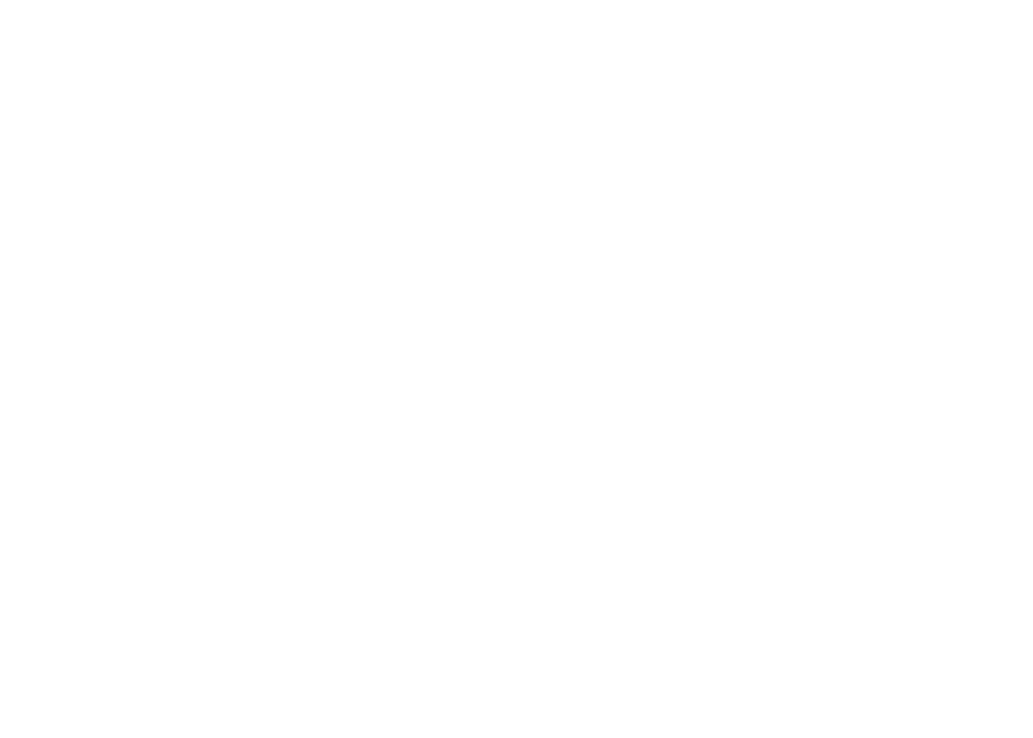
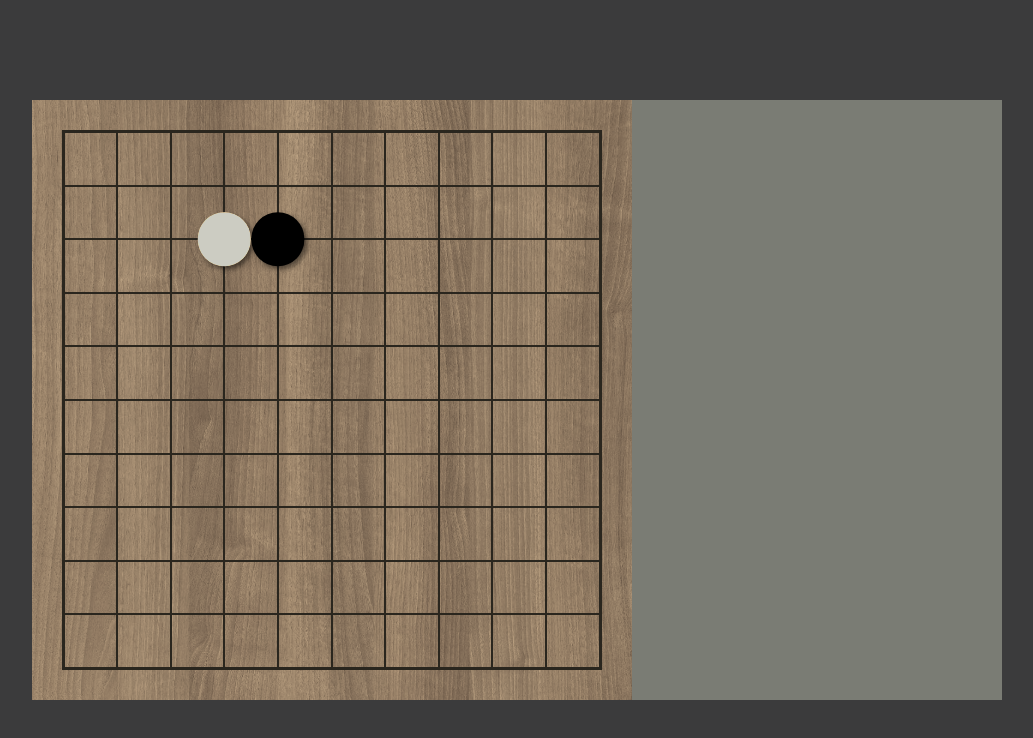
Before and after one commit to KINZ-UP/omok_client, a React (Create React App) app: page /board/1 in a window 1280 px wide. Shown: the top 738 px of the page, without its empty margins (123-1156 px from the left). Built offline with nearby package versions, Linux system fonts and the light colour scheme.

Commit message:
save: implement board page

```diff
--- /dev/null
+++ b/src/components/board/AspectRatioBox.js
@@ -0,0 +1,35 @@
+import React from 'react';
+import styled from 'styled-components';
+import { palette } from '../../lib/styles/palette';
+
+function AspectRatioBox({ children }) {
+  return <AspectRatioBoxBlock>{children}</AspectRatioBoxBlock>;
+}
+const AspectRatioBoxBlock = styled.div`
+  background: #fff;
+  width: min(95vw, 600px);
+  height: min(153.71vw, 970.8px);
+
+  margin: auto;
+
+  display: grid;
+  grid-template-rows: 1.618fr 1fr;
+  /* padding: min(5vmin, 30px); */
+
+  @media (min-aspect-ratio: 1000/1618) {
+    width: min(59.328vh, 600px);
+    height: min(95vh, 970.8px);
+  }
+  @media (min-aspect-ratio: 1/1) {
+    width: min(95vw, 970.8px);
+    height: min(59.328vw, 600px);
+    grid-template-columns: 1.618fr 1fr;
+    grid-template-rows: 1fr;
+  }
+  @media (min-aspect-ratio: 1618/1000) {
+    width: min(153.71vh, 970.8px);
+    height: min(95vh, 600px);
+  }
+`;
+
+export default AspectRatioBox;
--- /dev/null
+++ b/src/components/board/Board.js
@@ -0,0 +1,24 @@
+import React from 'react';
+import styled from 'styled-components';
+import Wood from '../../assets/wood.png';
+import GridContainer from '../../containers/board/GridContainer';
+import { palette } from '../../lib/styles/palette';
+import Grid from './Grid';
+import Stone from './Stone';
+
+function Board() {
+  return (
+    <BoardBlock>
+      <GridContainer />
+    </BoardBlock>
+  );
+}
+
+const BoardBlock = styled.div`
+  background-image: url(${Wood});
+  background-size: cover;
+  filter: hue-rotate(-30deg) grayscale(0.1) sepia(0.8) brightness(80%);
+  padding: 5%;
+`;
+
+export default Board;
--- /dev/null
+++ b/src/components/board/Control.js
@@ -0,0 +1,14 @@
+import React from 'react';
+import styled from 'styled-components';
+import { palette } from '../../lib/styles/palette';
+
+function Control() {
+  return <ControlBlock />;
+}
+
+const ControlBlock = styled.div`
+  background-color: ${palette.darkwoodThree[2]};
+  overflow: hidden;
+`;
+
+export default Control;
--- /dev/null
+++ b/src/components/board/Grid.js
@@ -0,0 +1,49 @@
+import React, { useEffect, useRef } from 'react';
+import { useDispatch } from 'react-redux';
+import styled from 'styled-components';
+import { palette } from '../../lib/styles/palette';
+import { getRect } from '../../modules/board';
+import Stone from './Stone';
+import TempStone from './TempStone';
+
+function Grid({ position, onMouseMove, onMouseLeave }) {
+  const dispatch = useDispatch();
+  const gridElem = useRef(null);
+  useEffect(() => {
+    if (gridElem) {
+      dispatch(getRect(gridElem.current));
+    }
+  }, [dispatch, gridElem]);
+
+  return (
+    <GridBlock
+      ref={gridElem}
+      onMouseMove={onMouseMove}
+      onMouseLeave={onMouseLeave}
+    >
+      {Array.from({ length: 100 }).map((_, idx) => (
+        <div key={idx} className="square" />
+      ))}
+      <div className="stones">
+        <Stone color="white" position={{ x: 3, y: 2 }} />
+        <Stone color="black" position={{ x: 4, y: 2 }} />
+      </div>
+      <TempStone position={position} />
+    </GridBlock>
+  );
+}
+
+const GridBlock = styled.div`
+  position: relative;
+  display: grid;
+  width: 100%;
+  height: 100%;
+  grid-template-columns: repeat(10, 1fr);
+  grid-template-rows: repeat(10, 1fr);
+  border: 2px solid ${palette.darkwoodThree[4]};
+  .square {
+    border: 1px solid ${palette.darkwoodThree[4]};
+  }
+`;
+
+export default Grid;
--- /dev/null
+++ b/src/components/board/Stone.js
@@ -0,0 +1,23 @@
+import React from 'react';
+import styled from 'styled-components';
+
+function Stone({ color, position }) {
+  return <StoneBlock color={color} position={position}></StoneBlock>;
+}
+
+const StoneBlock = styled.div`
+  background-color: ${(props) => (props.color === 'white' ? '#fff' : '#000')};
+  width: 10%;
+  height: 10%;
+  border-radius: 100%;
+
+  position: absolute;
+  top: -5%;
+  left: -5%;
+
+  transform: ${(props) =>
+    `translate(${100 * props.position.x}%, ${100 * props.position.y}%)`};
+
+  box-shadow: 3px 3px 5px rgba(0, 0, 0, 0.5);
+`;
+export default Stone;
--- /dev/null
+++ b/src/components/board/TempStone.js
@@ -0,0 +1,25 @@
+import React from 'react';
+import styled from 'styled-components';
+
+function TempStone({ position }) {
+  if (position.x === null || position.y === null) {
+    return null;
+  }
+  return <TempStoneBlock position={position}></TempStoneBlock>;
+}
+
+const TempStoneBlock = styled.div`
+  background-color: rgba(0, 0, 0, 0.5);
+  width: 10%;
+  height: 10%;
+  border-radius: 100%;
+
+  position: absolute;
+  top: -5%;
+  left: -5%;
+
+  transform: ${(props) =>
+    `translate(${100 * props.position.x}%, ${100 * props.position.y}%)`};
+`;
+
+export default TempStone;
--- /dev/null
+++ b/src/containers/board/GridContainer.js
@@ -0,0 +1,27 @@
+import React, { useCallback, useState } from 'react';
+import { useDispatch, useSelector } from 'react-redux';
+import Grid from '../../components/board/Grid';
+import { mouseLeave, mouseMove } from '../../modules/board';
+
+function GridContainer() {
+  const { mouseCoord } = useSelector(({ board }) => board);
+  const dispatch = useDispatch();
+  const onMouseMove = useCallback(
+    (e) => {
+      console.log(e.pageX, e.pageY);
+      dispatch(mouseMove(e));
+    },
+    [dispatch]
+  );
+
+  const onMouseLeave = useCallback(() => dispatch(mouseLeave()), [dispatch]);
+  return (
+    <Grid
+      onMouseMove={onMouseMove}
+      onMouseLeave={onMouseLeave}
+      position={mouseCoord}
+    />
+  );
+}
+
+export default GridContainer;
--- /dev/null
+++ b/src/modules/board.js
@@ -0,0 +1,80 @@
+import { put, throttle } from '@redux-saga/core/effects';
+
+const GET_RECT = 'board/GET_RECT';
+const MOUSE_MOVE = 'board/MOUSE_MOVE';
+const MOUSE_MOVE_THROTTLE = 'board/MOUSE_MOVE_THROTTLE';
+const MOUSE_LEAVE = 'board/MOUSE_LEAVE';
+const PUT_STONE = 'board/PUT_STONE';
+const ROLLBACK = 'board/ROLLBACK';
+
+export const getRect = (rect) => ({
+  type: GET_RECT,
+  payload: rect,
+});
+export const mouseMove = (event) => ({
+  type: MOUSE_MOVE,
+  payload: event,
+});
+export const mouseLeave = () => ({
+  type: MOUSE_LEAVE,
+});
+
+const initialState = {
+  number: 10,
+  rect: null,
+  stones: [],
+  grid: [],
+  mouseCoord: {
+    x: null,
+    y: null,
+  },
+};
+
+function* mouseMoveSaga(action) {
+  yield put({ type: MOUSE_MOVE_THROTTLE, payload: action.payload });
+}
+
+export function* boardSaga() {
+  yield throttle(300, MOUSE_MOVE, mouseMoveSaga);
+}
+
+function board(state = initialState, action) {
+  switch (action.type) {
+    case GET_RECT: {
+      const { x, width, height } = action.payload.getBoundingClientRect();
+      console.log(action.payload);
+      return {
+        ...state,
+        rect: {
+          x,
+          width,
+          height,
+        },
+      };
+    }
+    case MOUSE_MOVE_THROTTLE: {
+      const { clientX, clientY } = action.payload;
+      console.log(state.rect);
+      console.log(clientX, clientY);
+      return {
+        ...state,
+        mouseCoord: {
+          x: Math.round(((clientX - state.rect.x) / state.rect.width) * 10),
+          y: Math.round(((clientY - state.rect.y) / state.rect.height) * 10),
+        },
+      };
+    }
+    case MOUSE_LEAVE:
+      return {
+        ...state,
+        mouseCoord: {
+          x: null,
+          y: null,
+        },
+      };
+    default:
+      return state;
+  }
+}
+
+export default board;
--- /dev/null
+++ b/src/modules/control.js
@@ -0,0 +1,3 @@
+const SURRENDER = 'control/SURRENDER';
+const REQUEST_ROLLBACK = 'control/REQUEST_ROLLBACK';
+const REQUEST_DRAW = 'control/REQUEST_DRAW';
--- a/src/modules/index.js
+++ b/src/modules/index.js
@@ -5,11 +5,19 @@
 import loading from './loading';
 import create from './create';
 import room, { roomSaga } from './room';
+import board, { boardSaga } from './board';
 
-const rootReducer = combineReducers({ auth, user, loading, create, room });
+const rootReducer = combineReducers({
+  auth,
+  user,
+  loading,
+  create,
+  room,
+  board,
+});
 
 export function* rootSaga() {
-  yield all([authSaga(), userSaga(), roomSaga()]);
+  yield all([authSaga(), userSaga(), roomSaga(), boardSaga()]);
 }
 
 export default rootReducer;
--- a/src/pages/BoardPage.js
+++ b/src/pages/BoardPage.js
@@ -1,6 +1,10 @@
 import React from 'react';
 import { useSelector } from 'react-redux';
 import styled from 'styled-components';
+import AspectRatioBox from '../components/board/AspectRatioBox';
+import Board from '../components/board/Board';
+import Control from '../components/board/Control';
+import { palette } from '../lib/styles/palette';
 
 function BoardPage() {
   const { _id, title, isPrivate, players } = useSelector(
@@ -8,11 +12,20 @@
   );
   return (
     <BoardPageBlock>
-      <h1>{title}</h1>
+      <AspectRatioBox>
+        <Board></Board>
+        <Control />
+      </AspectRatioBox>
     </BoardPageBlock>
   );
 }
 
-const BoardPageBlock = styled.div``;
+const BoardPageBlock = styled.div`
+  width: 100vw;
+  height: 100vh;
+  background: ${palette.darkwoodThree[3]};
+  display: flex;
+  /* padding: 30px; */
+`;
 
 export default BoardPage;
```
Also changed, not shown: src/assets/wood.png (added).
